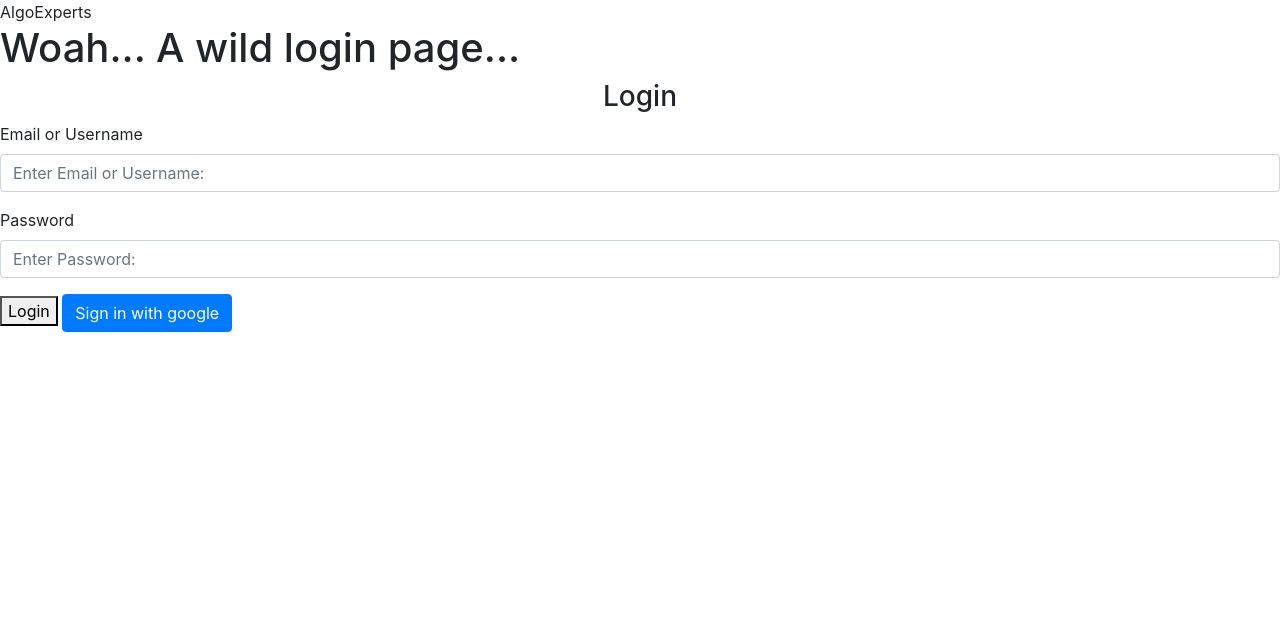
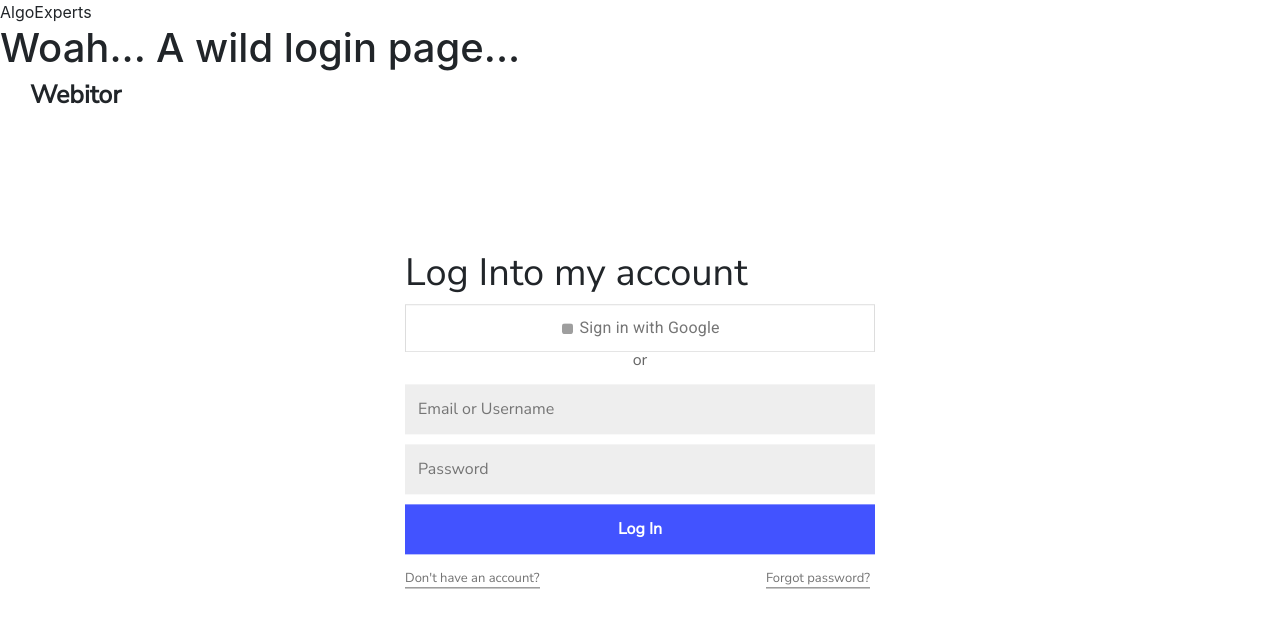
Before and after one commit to krishnans2006/Webitor, a Flask app: page /login in a window 1280 px wide. Shown: the top 628 px of the page. Run offline with Flask 2, Linux system fonts and the light colour scheme; some libraries are stand-ins or nearby versions; grey boxes are pictures that could not be loaded.

Commit message:
Styling added for login page

```diff
--- a/src/static/Login/login.css
+++ b/src/static/Login/login.css
@@ -0,0 +1,294 @@
+@import url('https://fonts.googleapis.com/css2?family=Nunito+Sans&family=Roboto&display=swap');
+.header {
+    position: absolute;
+    float: left;
+    margin-left: 30px;
+}
+
+.header-title {
+    font-family: 'Nunito Sans', sans-serif;
+    font-size: 25px;
+    font-weight: 700;
+}
+
+.container {
+    position: absolute;
+    top: 50%;
+    left: 50%;
+    width: 500px;
+    transform: translate(-50%, -40%);
+}
+
+.inner-container {
+    height: 100%;
+    position: relative;
+}
+
+.content-title {
+    font-family: 'Nunito Sans', sans-serif;
+    font-size: 38px;
+    font-weight: 500;
+    -webkit-font-smoothing: antialiased;
+}
+
+.block-button {
+    display: block;
+    width: 100%;
+    border: none;
+    background-color: #4CAF50;
+    color: white;
+    padding: 14px 28px;
+    font-size: 16px;
+    cursor: pointer;
+    text-align: center;
+    transition: 0.3s;
+}
+
+.block-button:hover {
+    background-color: rgb(221, 221, 221);
+}
+
+.block-input {
+    display: block;
+    width: 100%;
+    color: white;
+    padding: 14px 28px;
+    appearance: none;
+    background-color: rgb(238, 238, 238);
+    border-bottom-color: rgb(51, 51, 51);
+    border-bottom-style: none;
+    border-left-color: rgb(51, 51, 51);
+    border-left-style: none;
+    border-left-width: 0px;
+    border-right-color: rgb(51, 51, 51);
+    border-right-style: none;
+    border-right-width: 0px;
+    border-top-color: rgb(51, 51, 51);
+    border-top-left-radius: 0px;
+    border-top-right-radius: 0px;
+    border-left-width: 0px;
+    border-top-style: none;
+    border-top-width: 0px;
+    box-shadow: none;
+    box-sizing: border-box;
+    color: rgb(51, 51, 51);
+    cursor: text;
+    font-family: 'Nunito Sans', sans-serif;
+    font-size: 16px;
+    font-stretch: 100%;
+    font-weight: 400;
+    letter-spacing: normal;
+    line-height: 20px;
+    padding-bottom: 15px;
+    padding-left: 13px;
+    padding-right: 13px;
+    padding-top: 15px;
+    text-align: start;
+    transition-delay: 0s, 0s;
+    transition-duration: 0.1s, 0.1s;
+    transition-property: box-shadow, -webkit-box-shadow;
+    transition-timing-function: ease, ease;
+    margin-bottom: 10px;
+}
+
+.block-input:hover {
+    background-color: #ddd;
+    color: black;
+}
+
+.google-sign-in-button {
+    font-family: 'Roboto', sans-serif;
+    font-size: 16px;
+    font-weight: 500;
+    -webkit-font-smoothing: antialiased;
+    box-sizing: border-box;
+    color: rgb(117, 117, 117);
+    cursor: pointer;
+    letter-spacing: 0.21px;
+    line-height: 20px;
+    text-align: center;
+    text-rendering: optimizelegibility;
+    text-size-adjust: 100%;
+    user-select: none;
+    white-space: nowrap;
+    -webkit-box-direction: normal;
+    appearance: none;
+    background-color: rgb(255, 255, 255);
+    box-shadow: rgb(221, 221, 221) 0px 0px 0px 1px inset;
+    box-sizing: border-box;
+    outline-color: rgb(117, 117, 117);
+    outline-style: none;
+    outline-width: 0px;
+    transition-delay: 0s, 0s, 0s;
+    transition-duration: 0.218s, 0.218s, 0.218s;
+    transition-property: background-color, border-color, box-shadow;
+    transition-timing-function: ease, ease, ease;
+}
+
+.google-sign-in-button img {
+    display: inline-block;
+    vertical-align: middle;
+    padding: 2px;
+    border-radius: 5px;
+}
+
+.separation-text {
+    text-align: center;
+    font-family: 'Nunito Sans', sans-serif;
+    font-size: 16px;
+    font-weight: 400;
+    -webkit-font-smoothing: antialiased;
+    color: rgb(102, 102, 102);
+    line-height: 16px
+}
+
+.bottom-links {
+    width: 100%;
+}
+
+.bottom-links div {
+    width: 49%;
+    display: inline-block;
+}
+
+.smalltext-left {
+    text-align: left;
+}
+
+.smalltext-right {
+    text-align: right;
+}
+
+.smalltext {
+    background-color: rgba(0, 0, 0, 0);
+    border-bottom-color: rgb(102, 102, 102);
+    border-bottom-style: solid;
+    border-bottom-width: 1px;
+    box-sizing: border-box;
+    color: rgb(102, 102, 102);
+    cursor: pointer;
+    font-family: 'Nunito Sans', sans-serif;
+    font-size: 13px;
+    font-weight: 400;
+    line-height: 19.5px;
+    text-decoration-color: rgb(102, 102, 102);
+    text-decoration-line: none;
+    text-decoration-style: solid;
+    text-deocration-thickness: auto;
+    text-rendering: optimizelegibility;
+    text-size-adjust: 100%;
+    transition-delay: 0s, 0s;
+    transition-duration: 0.1s, 0.1s;
+    transition-property: border-bottom, color;
+    transition-timing-function: ease, ease;
+    -webkit-box-direction: normal;
+    -webkit-font-smoothing: antialiased;
+}
+
+.smalltext:hover {
+    color: black;
+    text-decoration-color: black;
+    border-bottom-color: black;
+}
+
+.login-text {
+    box-sizing: border-box;
+    color: rbg(255, 255, 255);
+    cursor: pointer;
+    font-family: 'Nunito Sans', sans-serif;
+    font-size: 16px;
+    font-stretch: 100%;
+    font-style: normal;
+    font-weight: 600;
+    letter-spacing: normal;
+    line-height: 20px;
+    text-align: center;
+    text-decoration-thickness: auto;
+    text-indent: 0px;
+    text-rendering: auto;
+    text-shadow: none;
+    text-size-adjust: 100%;
+    text-transform: none;
+    word-spacing: 0px;
+    writing-mode: horizontal-tb;
+    -webkit-box-direction: normal;
+    -webkit-font-smoothing: antialiased;
+}
+
+.submit {
+    align-items: center;
+    appearance: none;
+    background-color: rgb(66, 83, 255);
+    border-bottom-color: rgb(255, 255, 255);
+    border-bottom-left-radius: 0px;
+    border-bottom-right-radius: 0px;
+    border-bottom-style: none;
+    border-bottom-width: 0px;
+    border-left-color: rgb(255, 255, 255);
+    border-left-style: none;
+    border-left-width: 0px;
+    border-right-color: rgb(255, 255, 255);
+    border-right-style: none;
+    border-right-width: 0px;
+    border-top-color: rgb(255, 255, 255);
+    border-top-left-radius: 0px;
+    border-top-right-radius: 0px;
+    border-top-style: none;
+    boder-top-width: 0px;
+    box-sizing: border-box;
+    color: rgb(255, 255, 255);
+    cursor: pointer;
+    display: flex;
+    font-family: 'Nunito Sans', sans-serif;
+    font-size: 16px;
+    font-stretch: 100%;
+    font-weight: 600;
+    text-align: center;
+    padding-bottom: 0px;
+    padding-left: 32px;
+    padding-right: 32px;
+    padding-top: 0px;
+    text-indent: 0px;
+    transition-delay: 0s;
+    transition-duration: 0.1s;
+    transition-property: background-color;
+    transition-timing-function: ease;
+    margin-bottom: 0px;
+    margin-top: 0px;
+    margin-left: 0px;
+    margin-right: 0px;
+    overflow-x: visible;
+    overflow-y: visible;
+    line-height: 20px;
+    height: 50px;
+    align-items: center;
+    justify-content: center;
+    text-align: center;
+    -webkit-box-align: center;
+    -webkit-box-pack: center;
+}
+
+.smalltext-container {
+    box-sizing: border-box;
+    color: rgb(115, 115, 115);
+    font-family: 'Nunito Sans', sans-serif;
+    font-size: 13px;
+    font-weight: 400;
+    line-height: 19.5px;
+    margin-block-end: 20px;
+    margin-block-start: 15px;
+    margin-bottom: 20px;
+    margin-inline-end: 0px;
+    margin-inline-start: 0px;
+    margin-top: 15px;
+    text-rendering: optimizelegibility;
+    text-size-adjust: 100%;
+    -webkit-box-direction: normal;
+    -webkit-font-smoothing: antialiased;
+}
+
+input:focus,
+textarea:focus,
+select:focus {
+    outline: none;
+}
--- a/src/templates/Login/login.html
+++ b/src/templates/Login/login.html
@@ -1,45 +1,31 @@
-{% block title %} AlgoExperts {% endblock title %}
-{%block content %}
+{% block title %} AlgoExperts {% endblock title %} {%block content %}
 
 <!DOCTYPE html>
 <html lang="en">
+
 <head>
     <!-- Required meta tags -->
     <meta charset="utf-8" />
-    <meta
-      name="viewport"
-      content="width=device-width, initial-scale=1, shrink-to-fit=no"
-    />
+    <meta name="viewport" content="width=device-width, initial-scale=1, shrink-to-fit=no" />
 
     <!-- Bootstrap CSS -->
-    <link
-      rel="stylesheet"
-      href="https://maxcdn.bootstrapcdn.com/bootstrap/4.0.0/css/bootstrap.min.css"
-      integrity="sha384-Gn5384xqQ1aoWXA+058RXPxPg6fy4IWvTNh0E263XmFcJlSAwiGgFAW/dAiS6JXm"
-      crossorigin="anonymous"
-    />
+    <link rel="stylesheet" href="https://maxcdn.bootstrapcdn.com/bootstrap/4.0.0/css/bootstrap.min.css" integrity="sha384-Gn5384xqQ1aoWXA+058RXPxPg6fy4IWvTNh0E263XmFcJlSAwiGgFAW/dAiS6JXm" crossorigin="anonymous" />
 
     <!-- Flash Messages -->
-    <link type="text/css"
-    href="{{url_for('static', filename='style.css')}}"
-    />
+    <link type="text/css" href="{{url_for('static', filename='style.css')}}" />
 
     <!-- Custom CSS-->
-    <link
-    rel= "stylesheet"
-    type= "text/css"
-    href= "{{ url_for('static',filename='Login/login.css') }}"
-    />
+    <link rel="stylesheet" type="text/css" href="{{ url_for('static',filename='Login/login.css') }}" />
 
     <title>Login</title>
 </head>
+
 <body>
 
     <h1>Woah... A wild login page...</h1>
     <div class="container-lg">
         <!-- Displays User Alerts -->
-    {% for category, message in get_flashed_messages(with_categories=true) %}
-    {% if category == "error" %}
+        {% for category, message in get_flashed_messages(with_categories=true) %} {% if category == "error" %}
         <div class="alert alert-danger alert-dismissible" role="alert">
             <span type="button" class="close" data-dismiss="alert" aria-label="Close"><span aria-hidden="true">&times;</span></span>
             {{message}}
@@ -52,53 +38,47 @@
         </div>
 
         {% endif %} {% endfor %}
-
-    <!-- Content -->
+        <div class="header">
+            <h2 class="header-title">Webitor</h2>
+        </div>
+        <div class="container">
+            <div class="inner-container">
                 <form method="POST">
-      <h3 align="center">Login</h3>
-      <div class="form-group">
-        <label for="email">Email or Username</label>
-        <input
-          type="text"
-          class="form-control"
-          id="email"
-          name="email"
-          placeholder="Enter Email or Username:"
-        />
+                    <h1 class="content-title">Log Into my account</h1>
+                    <button class="block-button google-sign-in-button" href="/google-signin">
+    <img src="https://d3e54v103j8qbb.cloudfront.net/img/dashboard/google-icon.9285495463.svg" width="15" height="15"/>
+    <span>Sign in with Google</span>
+    </button>
+                    <p class="separation-text">or</p>
+                    <input placeholder="Email or Username" type="text" class="block-input" id="email" name="email">
+                    <input type="password" class="block-input" placeholder="Password" id="password" name="password">
+                    <button class="block-button submit" type="submit">
+    <span class="login-text">Log In</span>
+    </button>
+                    <div class="bottom-links">
+                        <div class="smalltext-left">
+                            <p class="smalltext-container">
+                                <a class="smalltext">Don't have an account?</a>
+                            </p>
                         </div>
-      <div class="form-group">
-        <label for="password">Password</label>
-        <input
-          type="password"
-          class="form-control"
-          id="password"
-          name="password"
-          placeholder="Enter Password:"
-        />
+                        <div class="smalltext-right">
+                            <p class="smalltext-container">
+                                <a class="smalltext">Forgot password?</a>
+                            </p>
                         </div>
-      <button type="submit" class="login-btn">Login</button>
-      <a class="btn btn-primary" href="/google-signin">Sign in with google</a>
+                    </div>
                 </form>
+            </div>
+        </div>
 
     </div>
-    <script
-      src="https://code.jquery.com/jquery-3.2.1.slim.min.js"
-      integrity="sha384-KJ3o2DKtIkvYIK3UENzmM7KCkRr/rE9/Qpg6aAZGJwFDMVNA/GpGFF93hXpG5KkN"
-      crossorigin="anonymous"
-    ></script>
-    <script
-      src="https://cdnjs.cloudflare.com/ajax/libs/popper.js/1.12.9/umd/popper.min.js"
-      integrity="sha384-ApNbgh9B+Y1QKtv3Rn7W3mgPxhU9K/ScQsAP7hUibX39j7fakFPskvXusvfa0b4Q"
-      crossorigin="anonymous"
-    ></script>
-    <script
-      src="https://maxcdn.bootstrapcdn.com/bootstrap/4.0.0/js/bootstrap.min.js"
-      integrity="sha384-JZR6Spejh4U02d8jOt6vLEHfe/JQGiRRSQQxSfFWpi1MquVdAyjUar5+76PVCmYl"
-      crossorigin="anonymous"
-    ></script>
+    <script src="https://code.jquery.com/jquery-3.2.1.slim.min.js" integrity="sha384-KJ3o2DKtIkvYIK3UENzmM7KCkRr/rE9/Qpg6aAZGJwFDMVNA/GpGFF93hXpG5KkN" crossorigin="anonymous"></script>
+    <script src="https://cdnjs.cloudflare.com/ajax/libs/popper.js/1.12.9/umd/popper.min.js" integrity="sha384-ApNbgh9B+Y1QKtv3Rn7W3mgPxhU9K/ScQsAP7hUibX39j7fakFPskvXusvfa0b4Q" crossorigin="anonymous"></script>
+    <script src="https://maxcdn.bootstrapcdn.com/bootstrap/4.0.0/js/bootstrap.min.js" integrity="sha384-JZR6Spejh4U02d8jOt6vLEHfe/JQGiRRSQQxSfFWpi1MquVdAyjUar5+76PVCmYl" crossorigin="anonymous"></script>
     <script src="https://apis.google.com/js/platform.js" async defer></script>
     <script src="{{url_for('static', filename='Index/index.js')}}"></script>
     <script src="{{ url_for('static',filename='Login/login.js') }}"></script>
 </body>
+
 </html>
 {% endblock content %}
```
Lines whose indentation alone changed are shown as unchanged.
